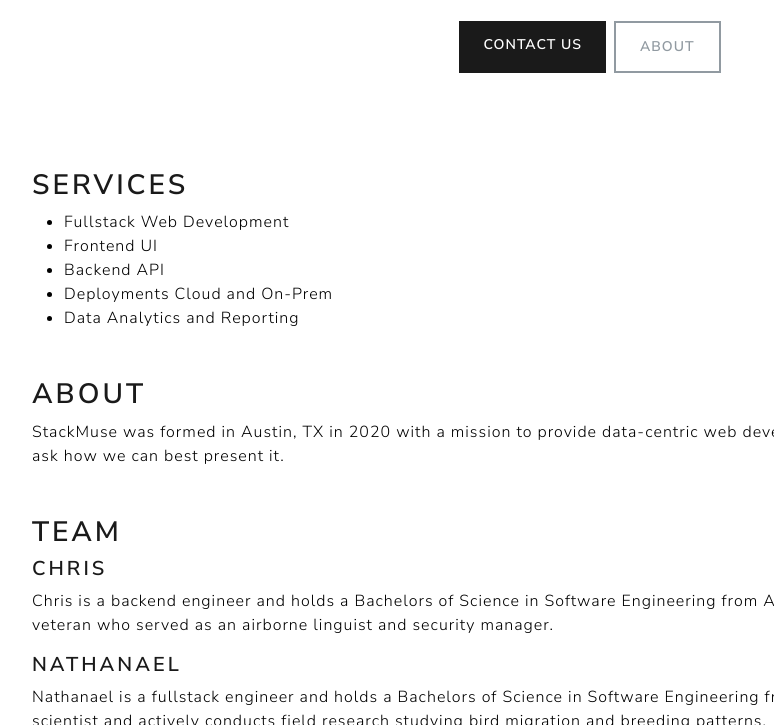
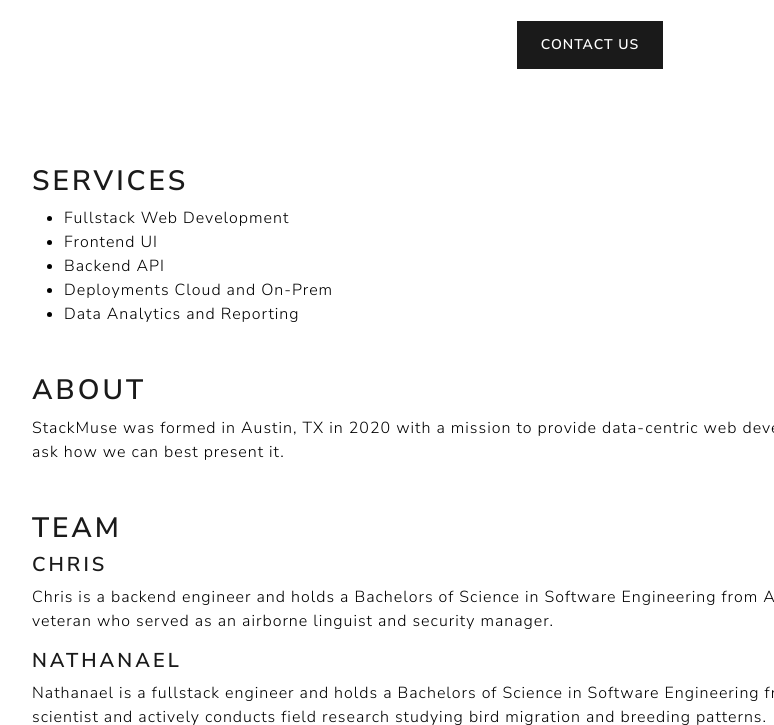
Before and after one commit to stackmuse/landing, a plain HTML site: page index.html in a window 1280 px wide. Shown: the part 375-1100 px from the top of the page, without its empty margins (50-824 px from the left). Drawn offline with Linux system fonts and the light colour scheme.

Commit message:
Remove about button

```diff
--- a/index.html
+++ b/index.html
@@ -16,8 +16,7 @@
       <div class="col-lg-6 mx-auto">
         <p class="lead mb-4">Data Centric Web Development</p>
         <div class="d-grid gap-2 d-sm-flex justify-content-sm-center">
-          <a href="#contact" class="btn btn-primary px-4 gap-3">Contact Us</a>
-          <a href="#about" class="btn btn-outline-secondary px-4 gap-3">About</a>
+          <a href="#contact" class="btn btn-primary">Contact Us</a>
         </div>
       </div>
     </div>
```
